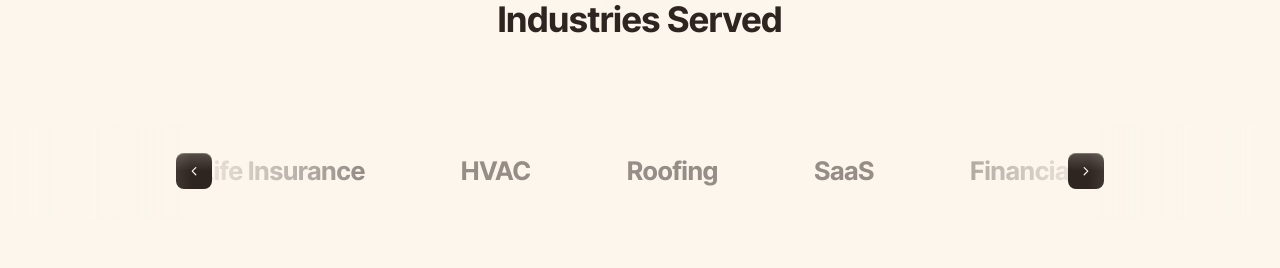
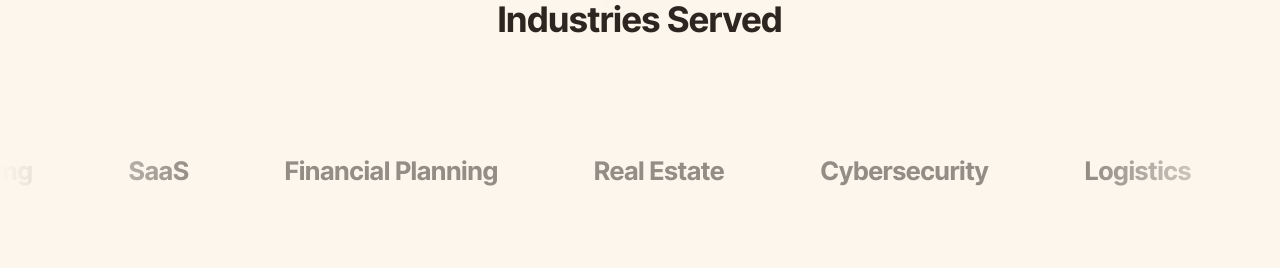
Before and after one commit to dmytro-webild/29d31cef-a52f-4470-be94-b84861bcc4fb, a React (Vite) app: page / in a window 1280 px wide. Shown: the part 1300-1568 px from the top of the page. Built offline with nearby package versions, Linux system fonts and the light colour scheme; a web font is replaced by a local one.

Commit message:
Bob AI: Changed Industries Served to an automatic continuous marquee

```diff
--- a/src/pages/HomePage/sections/IndustriesServed.tsx
+++ b/src/pages/HomePage/sections/IndustriesServed.tsx
@@ -1,10 +1,26 @@
 import React from "react";
-import LoopCarousel from "@/components/ui/LoopCarousel";
 import TextAnimation from "@/components/ui/TextAnimation";
 import ScrollReveal from "@/components/ui/ScrollReveal";
 import Tag from "@/components/ui/Tag";
+import { motion } from "motion/react";
 
 export default function IndustriesServedSection() {
+  const industries = [
+    "Life Insurance",
+    "HVAC",
+    "Roofing",
+    "SaaS",
+    "Financial Planning",
+    "Real Estate",
+    "Cybersecurity",
+    "Logistics",
+    "Legal Services",
+    "Consulting",
+    "Refinance",
+    "Health Insurance",
+    "Realtors"
+  ];
+
   return (
     <div data-webild-section="industries-served" id="industries-served">
       <section className="relative w-full py-24 bg-background overflow-hidden">
@@ -21,35 +37,23 @@
           />
         </div>
 
-        <div className="w-full relative">
+        <div className="w-full relative flex overflow-hidden">
           <div className="absolute left-0 top-0 bottom-0 w-24 md:w-48 bg-gradient-to-r from-background to-transparent z-10 pointer-events-none" />
           <div className="absolute right-0 top-0 bottom-0 w-24 md:w-48 bg-gradient-to-l from-background to-transparent z-10 pointer-events-none" />
 
-          <LoopCarousel>
-            <div className="flex gap-12 md:gap-24 items-center py-8 px-6">
-              {[
-                "Life Insurance",
-                "HVAC",
-                "Roofing",
-                "SaaS",
-                "Financial Planning",
-                "Real Estate",
-                "Cybersecurity",
-                "Logistics",
-                "Legal Services",
-                "Consulting",
-                "Refinance",
-                "Health Insurance",
-                "Realtors"
-              ].map((industry, idx) => (
+          <motion.div
+            className="flex gap-12 md:gap-24 items-center py-8 px-6 w-max"
+            animate={{ x: ["0%", "-50%"] }}
+            transition={{ repeat: Infinity, ease: "linear", duration: 40 }}
+          >
+            {[...industries, ...industries].map((industry, idx) => (
               <div key={idx} className="flex-shrink-0 flex items-center justify-center">
                 <span className="text-2xl md:text-4xl font-bold text-foreground whitespace-nowrap opacity-50 hover:opacity-100 transition-opacity duration-300">
                   {industry}
                 </span>
               </div>
             ))}
-            </div>
-          </LoopCarousel>
+          </motion.div>
         </div>
       </section>
     </div>
```
Lines whose indentation alone changed are shown as unchanged.
